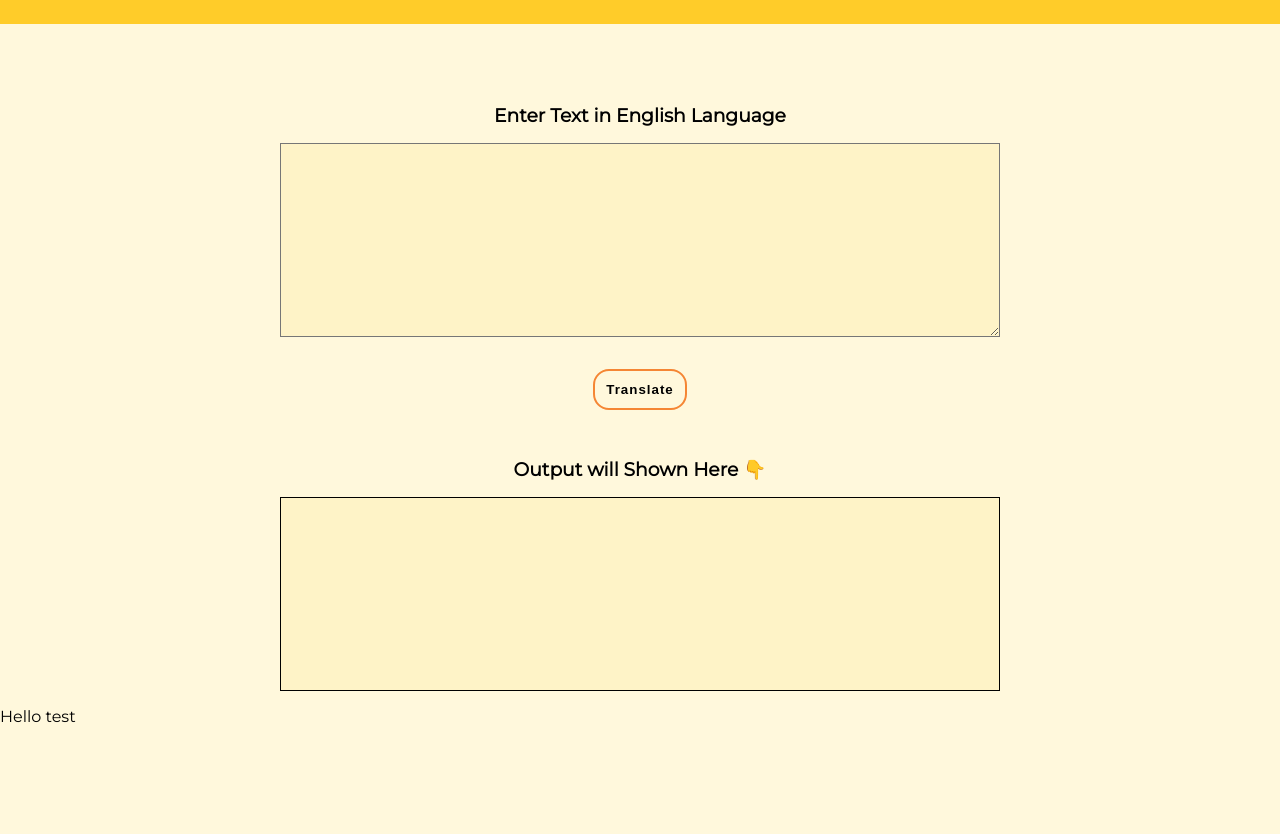
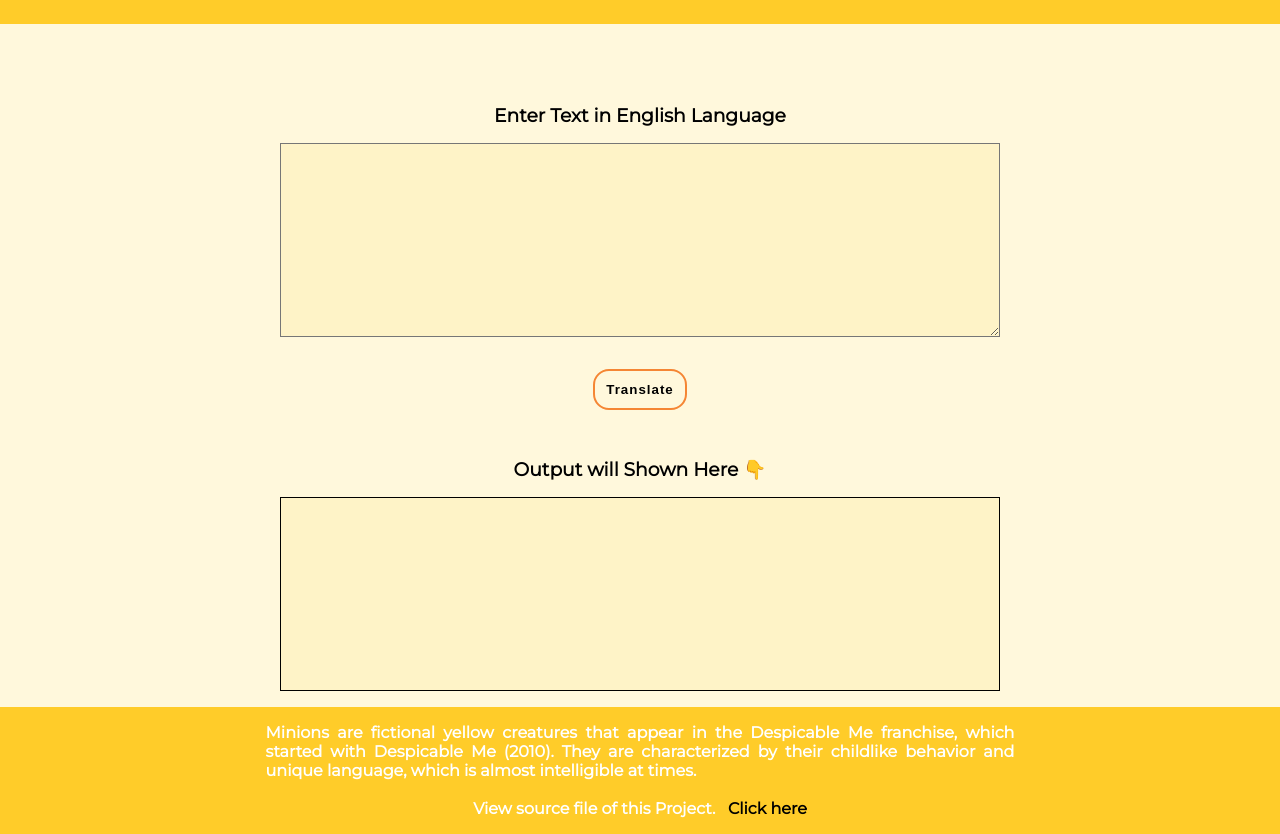
Before and after one commit to adityapandadev/minion-language-translate, a plain HTML site: page index.html in a window 1280 px wide. Shown: the part 115-949 px from the top of the page. Before the commit the page ends 841 px from the top, so only its background shows below. Drawn offline with Linux system fonts and the light colour scheme.

Commit message:
styled : Footer

```diff
--- a/index.html
+++ b/index.html
@@ -24,8 +24,14 @@
       </div>
     </div>
 
-    <footer>
-        Hello test
+    <footer class="footer">
+
+        <div>Minions are fictional yellow creatures that appear in the Despicable Me franchise, which started with Despicable Me (2010). They are characterized by their childlike behavior and unique language, which is almost intelligible at times.</div>
+        <br>
+        <div style="text-align: center;">View source file of this Project. &nbsp; <a href="https://github.com/adityapandadev/minion-language-translate" target="_blank">Click here</a></div>
+
+
+
     </footer>
 
     <script src="app.js" type="text/javascript"></script>
--- a/styles.css
+++ b/styles.css
@@ -87,3 +87,30 @@ textarea{
     font-weight: bolder;
     margin: 1rem 0rem;
 }
+
+.footer{
+
+    padding: 1rem;
+    background-color:var(--main-yellow);
+
+
+
+}
+
+.footer div{
+    width: 60%;
+    text-align: justify;
+    margin: auto;
+    color: white;
+    font-weight: bolder;
+    font-size: 1rem;
+}
+
+.footer a{
+    text-decoration: none;
+    color: black;
+}
+
+.footer a:hover{
+    color: white;
+}
```
